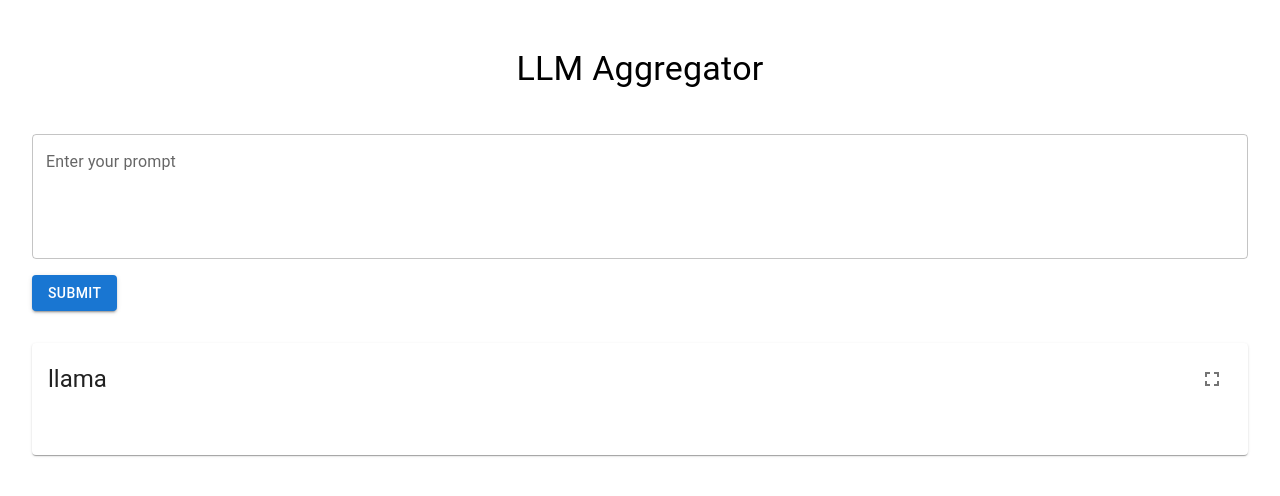
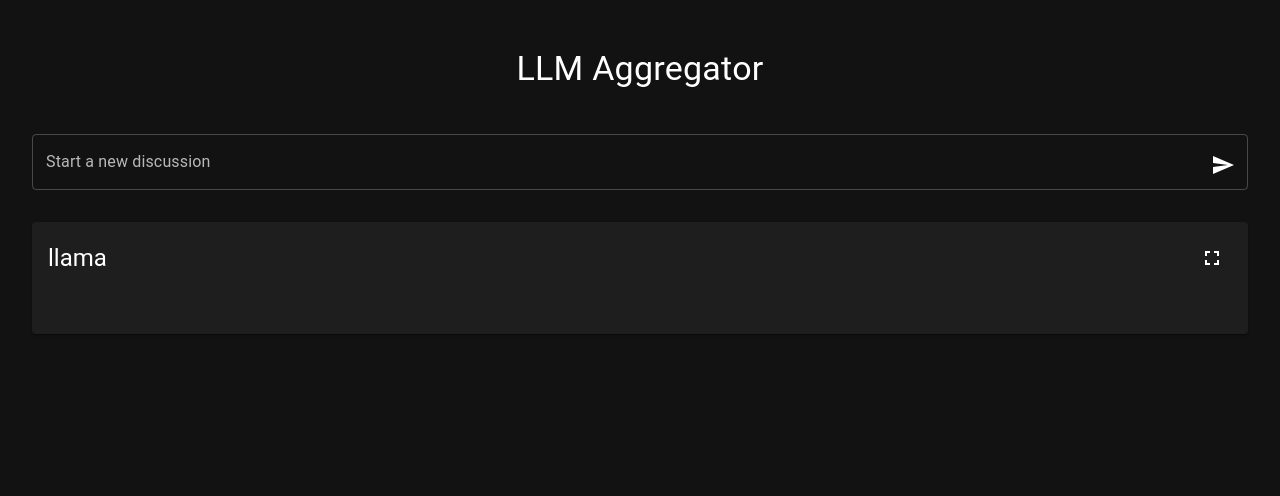
Before and after one commit to garvit14/llm-aggregator, a React (Create React App) app in the folder frontend/: page / in a window 1280 px wide. Shown: the top 496 px of the page. Built offline with nearby package versions, Linux system fonts and the light colour scheme.

Commit message:
Dark theme 😎

```diff
--- a/frontend/src/App.tsx
+++ b/frontend/src/App.tsx
@@ -1,12 +1,24 @@
 // src/App.tsx
 import React, { useState } from "react";
 import PromptInput from "./components/PromptInput";
-import { Typography, Box } from "@mui/material";
+import {
+    Typography,
+    Box,
+    createTheme,
+    CssBaseline,
+    ThemeProvider,
+} from "@mui/material";
 import { Chat } from "./components/Chat";
 import Grid from "@mui/material/Grid2";
 
 // const llms = ["chatgpt", "claude", "gemini", "llama"];
 const llms = ["llama"];
+
+const darkTheme = createTheme({
+    palette: {
+        mode: "dark",
+    },
+});
 
 const App: React.FC = () => {
     const [initialPrompt, setInitialPrompt] = useState<string>("");
@@ -15,6 +27,8 @@ const App: React.FC = () => {
     };
 
     return (
+        <ThemeProvider theme={darkTheme}>
+            <CssBaseline />
             <Box sx={{ padding: 2 }}>
                 <Box textAlign="center" mt={4}>
                     <Typography variant="h4" component="h1" gutterBottom>
@@ -41,6 +55,7 @@ const App: React.FC = () => {
                     </Grid>
                 </Box>
             </Box>
+        </ThemeProvider>
     );
 };
 
--- a/frontend/src/components/Chat.tsx
+++ b/frontend/src/components/Chat.tsx
@@ -162,6 +162,10 @@ export const Chat = ({ llmName, initialPrompt }: ChatProps) => {
         if (!initialPrompt) {
             return;
         }
+        // reset history
+        setPrompt("");
+        setMessages([]);
+        setChatID(undefined);
         // send initial prompt
         sendNewMessage(initialPrompt);
     }, [initialPrompt]);
@@ -172,7 +176,7 @@ export const Chat = ({ llmName, initialPrompt }: ChatProps) => {
                 <Box
                     py={2}
                     px={2}
-                    bgcolor="#e6e1e1"
+                    bgcolor="#222324"
                     borderRadius={6}
                     width="fit-content"
                     maxWidth="70%"
--- a/frontend/src/components/PromptInput.tsx
+++ b/frontend/src/components/PromptInput.tsx
@@ -1,6 +1,7 @@
 // src/components/PromptInput.tsx
 import React, { useState } from "react";
-import { TextField, Button, Box } from "@mui/material";
+import { TextField, Button, Box, IconButton } from "@mui/material";
+import SendIcon from "@mui/icons-material/Send";
 
 interface PromptInputProps {
     onSubmit: (prompt: string) => void;
@@ -14,21 +15,41 @@ const PromptInput: React.FC<PromptInputProps> = ({ onSubmit }) => {
         onSubmit(prompt);
     };
 
+    const handleMessageBoxKeyDown = (
+        event: React.KeyboardEvent<HTMLDivElement>,
+    ) => {
+        if (event.key === "Enter" && event.metaKey) {
+            // Cmd+Enter was pressed
+            console.log("Cmd+Enter pressed");
+            // Trigger your function here
+            handleSubmit(event);
+        }
+    };
+
     return (
-        <Box component="form" onSubmit={handleSubmit} sx={{ mt: 2 }}>
+        <Box
+            component="form"
+            onSubmit={handleSubmit}
+            sx={{ mt: 2 }}
+            position="relative"
+        >
             <TextField
-                label="Enter your prompt"
+                label="Start a new discussion"
                 variant="outlined"
                 fullWidth
                 multiline
-                rows={4}
+                maxRows={4}
                 value={prompt}
                 onChange={(e) => setPrompt(e.target.value)}
+                onKeyDown={handleMessageBoxKeyDown}
             />
-            <Box mt={2}>
-                <Button variant="contained" color="primary" type="submit">
+            <Box mt={2} position="absolute" right="5px" bottom="5px">
+                {/* <Button variant="contained" color="primary" type="submit">
                     Submit
-                </Button>
+                </Button> */}
+                <IconButton type="submit">
+                    <SendIcon />
+                </IconButton>
             </Box>
         </Box>
     );
```
Lines whose indentation alone changed are shown as unchanged.
